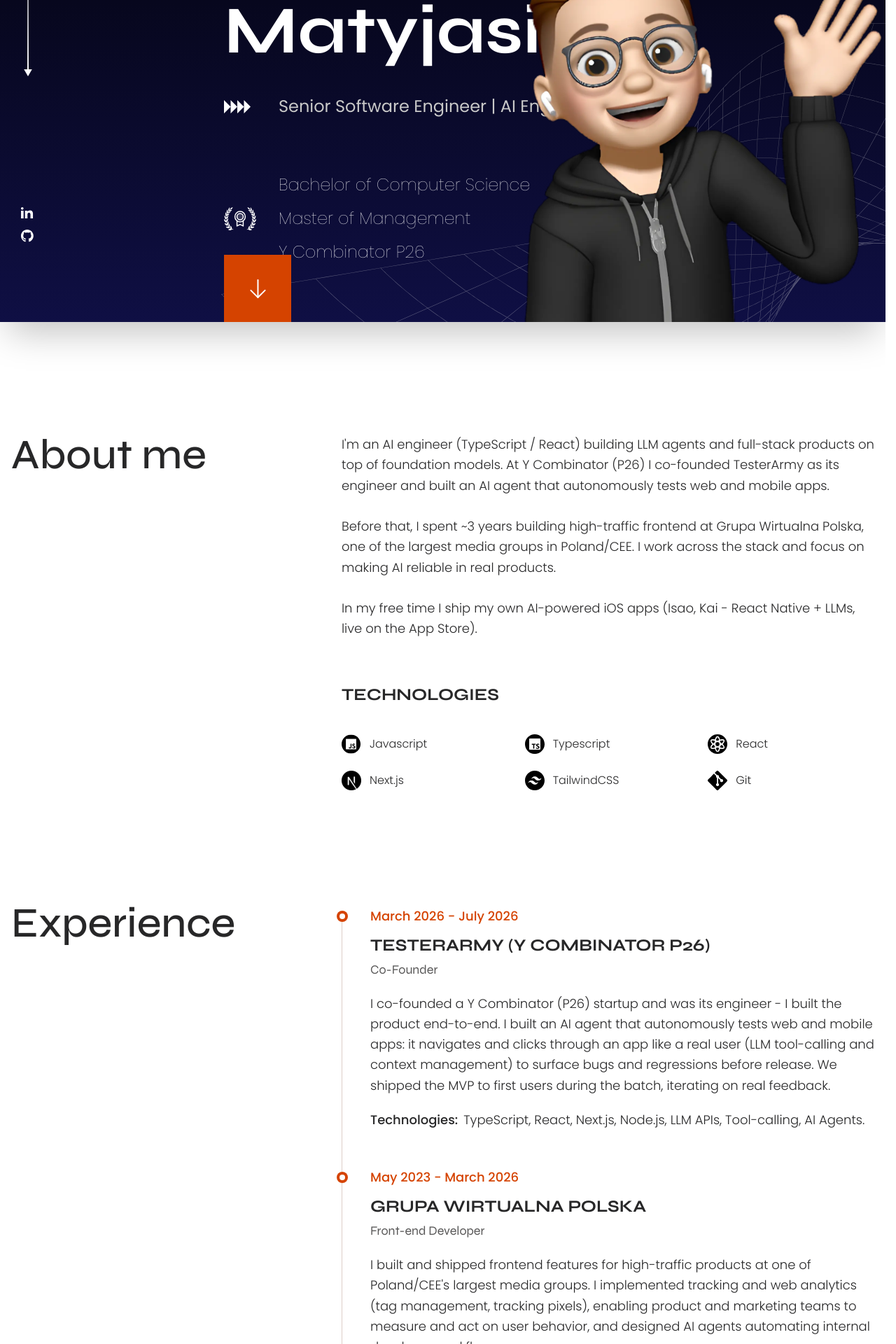
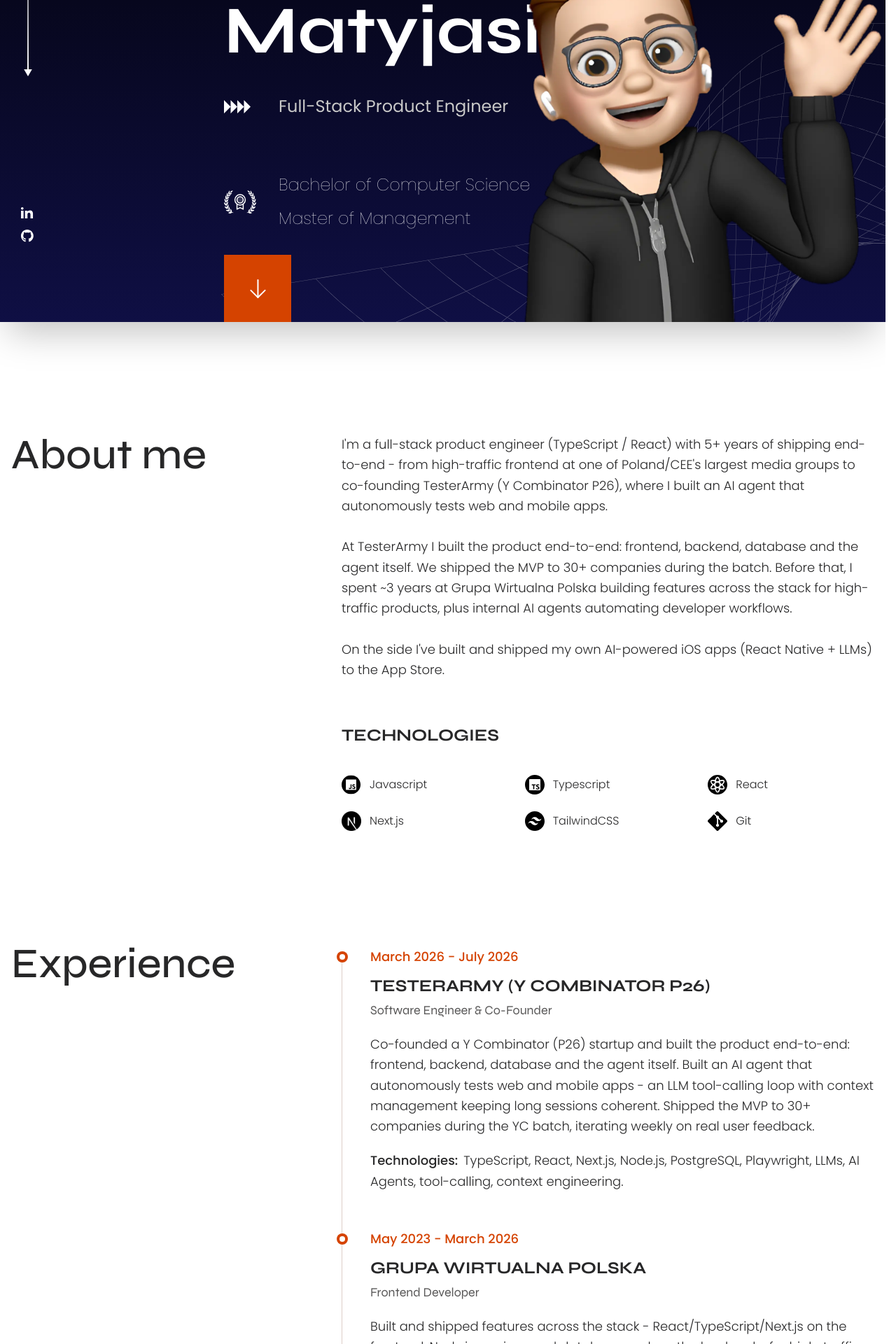
Before and after one commit to pmatyjasik/portfolio-pmatyjasik, a Next.js app: page / in a window 1280 px wide. Shown: the part 340-2260 px from the top of the page at 70% size. Built offline with nearby package versions, Linux system fonts and the light colour scheme.

Commit message:
update info

```diff
--- a/src/components/Degree.tsx
+++ b/src/components/Degree.tsx
@@ -14,7 +14,6 @@
         Bachelor of Computer Science
       </h2>
       <h2 className='font-thin md:text-xl xl:text-2xl'>Master of Management</h2>
-      <h2 className='font-thin md:text-xl xl:text-2xl'>Y Combinator P26</h2>
     </div>
   </div>
 );
--- a/src/components/Role.tsx
+++ b/src/components/Role.tsx
@@ -10,7 +10,7 @@
       className='h-4.75 w-9.5'
     />
     <h2 className='text-xl font-normal text-gray-400 lg:text-xl xl:text-2xl 2xl:text-2xl'>
-      Senior Software Engineer | AI Engineer
+      Full-Stack Product Engineer
     </h2>
   </div>
 );
--- /dev/null
+++ b/src/pages/404.tsx
@@ -0,0 +1,24 @@
+import Head from 'next/head';
+import Link from 'next/link';
+
+const NotFound = () => (
+  <>
+    <Head>
+      <title>Page not found - Piotr Matyjasik</title>
+    </Head>
+    <div className='flex h-svh flex-col items-center justify-center bg-hero-gradient px-4 text-center'>
+      <p className='font-syne text-8xl font-bold md:text-9xl'>404</p>
+      <p className='mt-4 text-base font-light text-gray-400 md:text-lg'>
+        This page doesn&apos;t exist.
+      </p>
+      <Link
+        href='/'
+        className='mt-8 border border-gray-500 px-6 py-2 font-medium transition-all duration-500 hover:scale-110'
+      >
+        Back to home
+      </Link>
+    </div>
+  </>
+);
+
+export default NotFound;
--- a/src/pages/_app.tsx
+++ b/src/pages/_app.tsx
@@ -9,22 +9,22 @@
       <Head>
         <meta
           name='description'
-          content='Piotr Matyjasik - AI engineer (TypeScript / React) building LLM agents and full-stack products. Ex-founder @ TesterArmy (YC P26). Explore my projects and experience.'
+          content='Piotr Matyjasik - full-stack product engineer (TypeScript / React) with 5+ years of shipping end-to-end. Built an AI agent at TesterArmy (YC P26). Explore my projects and experience.'
         />
         <link rel='shortcut icon' href='/favicon.ico' />
         <meta property='og:type' content='website' />
         <meta
           property='og:title'
-          content='Piotr Matyjasik - AI Engineer (TypeScript / React)'
+          content='Piotr Matyjasik - Full-Stack Product Engineer'
         />
         <meta
           property='og:description'
-          content='Piotr Matyjasik - AI engineer (TypeScript / React) building LLM agents and full-stack products. Ex-founder @ TesterArmy (YC P26). Explore my projects and experience.'
+          content='Piotr Matyjasik - full-stack product engineer (TypeScript / React) with 5+ years of shipping end-to-end. Built an AI agent at TesterArmy (YC P26). Explore my projects and experience.'
         />
         <meta property='og:image' content='/og-image.png' />
         <meta name='theme-color' content='#000000' />
         <link rel='apple-touch-icon' href='/favicon.ico' />
-        <title>Piotr Matyjasik - AI Engineer</title>
+        <title>Piotr Matyjasik - Full-Stack Product Engineer</title>
         <meta
           name='viewport'
           content='width=device-width, initial-scale=1.0, minimum-scale=0.5, maximum-scale=3.0'
--- a/src/sections/AboutSection.tsx
+++ b/src/sections/AboutSection.tsx
@@ -22,19 +22,22 @@
     <SectionTitle title='About me' />
     <div>
       <article className='text-base leading-relaxed font-light text-gray-800 md:text-lg'>
-        I&apos;m an AI engineer (TypeScript / React) building LLM agents and
-        full-stack products on top of foundation models. At Y Combinator (P26)
-        I co-founded TesterArmy as its engineer and built an AI agent that
-        autonomously tests web and mobile apps.
+        I&apos;m a full-stack product engineer (TypeScript / React) with 5+
+        years of shipping end-to-end - from high-traffic frontend at one of
+        Poland/CEE&apos;s largest media groups to co-founding TesterArmy (Y
+        Combinator P26), where I built an AI agent that autonomously tests web
+        and mobile apps.
         <br />
         <br />
-        Before that, I spent ~3 years building high-traffic frontend at Grupa
-        Wirtualna Polska, one of the largest media groups in Poland/CEE. I work
-        across the stack and focus on making AI reliable in real products.
+        At TesterArmy I built the product end-to-end: frontend, backend,
+        database and the agent itself. We shipped the MVP to 30+ companies
+        during the batch. Before that, I spent ~3 years at Grupa Wirtualna
+        Polska building features across the stack for high-traffic products,
+        plus internal AI agents automating developer workflows.
         <br />
         <br />
-        In my free time I ship my own AI-powered iOS apps (Isao, Kai - React
-        Native + LLMs, live on the App Store).
+        On the side I&apos;ve built and shipped my own AI-powered iOS apps
+        (React Native + LLMs) to the App Store.
       </article>
       <div className='mt-16 flex items-center gap-5'>
         <h2 className='min-w-fit font-syne text-lg font-bold text-gray-800 md:text-xl lg:text-2xl'>
--- a/src/sections/ExperienceSection.tsx
+++ b/src/sections/ExperienceSection.tsx
@@ -18,30 +18,30 @@
         isFirst
         date='March 2026 - July 2026'
         company='TESTERARMY (Y COMBINATOR P26)'
-        position='Co-Founder'
-        description='I co-founded a Y Combinator (P26) startup and was its engineer - I built the product end-to-end. I built an AI agent that autonomously tests web and mobile apps: it navigates and clicks through an app like a real user (LLM tool-calling and context management) to surface bugs and regressions before release. We shipped the MVP to first users during the batch, iterating on real feedback.'
-        technologies='TypeScript, React, Next.js, Node.js, LLM APIs, Tool-calling, AI Agents'
+        position='Software Engineer & Co-Founder'
+        description='Co-founded a Y Combinator (P26) startup and built the product end-to-end: frontend, backend, database and the agent itself. Built an AI agent that autonomously tests web and mobile apps - an LLM tool-calling loop with context management keeping long sessions coherent. Shipped the MVP to 30+ companies during the YC batch, iterating weekly on real user feedback.'
+        technologies='TypeScript, React, Next.js, Node.js, PostgreSQL, Playwright, LLMs, AI Agents, tool-calling, context engineering'
       />
       <TimelineItem
         date='May 2023 - March 2026'
         company='GRUPA WIRTUALNA POLSKA'
-        position='Front-end Developer'
-        description='I built and shipped frontend features for high-traffic products at one of Poland/CEE&apos;s largest media groups. I implemented tracking and web analytics (tag management, tracking pixels), enabling product and marketing teams to measure and act on user behavior, and designed AI agents automating internal developer workflows.'
-        technologies='React, Next.js, Javascript, Typescript, HTML, CSS, TailwindCSS, SCSS, Git, REST API, GraphQL, MobX, Jotai, Jest, React Testing Library, Node.js, Express, React Router, AI agent workflows'
+        position='Frontend Developer'
+        description='Built and shipped features across the stack - React/TypeScript/Next.js on the frontend, Node.js services and database work on the backend - for high-traffic products. Designed and developed AI agents automating internal workflows, including an agent generating analytics event-tracking scripts, cutting manual scripting work to a fraction of the time. Implemented tracking and web analytics (tag management, tracking pixels), enabling product and marketing teams to measure and act on user behavior.'
+        technologies='TypeScript, React, Next.js, Node.js, LLM APIs (AI agents), GraphQL, TailwindCSS'
       />
       <TimelineItem
         date='September 2022 - May 2023'
         company='FUJITSU'
-        position='Front-end Developer'
-        description={`I actively participated in the development of an application for displaying and manipulating complex data, as well as resolving issues on both the frontend and backend. I also collaborated in defining the application's requirements.`}
-        technologies='Javascript, Typescript, React, Git, SQL, REST API, CSS, HTML'
+        position='Frontend Developer'
+        description='Developed a React application for displaying and manipulating large volumes of complex enterprise data, backed by REST APIs and MySQL. Resolved issues across the frontend and backend, owning problems end-to-end, and co-defined business requirements and project milestones with cross-functional stakeholders.'
+        technologies='TypeScript, JavaScript, React, C#, MySQL, REST API, HTML, CSS'
       />
       <TimelineItem
         date='June 2021 - September 2022'
         company='ETECHNOLOGIE'
-        position='Front-end Developer'
-        description='I took a central role in the creation and development of e-learning and e-commerce platforms, which contributed to their design, implementation, and continuous improvement. I also took part in defining project requirements.'
-        technologies='Javascript, React, Wordpress, PHP, HTML, CSS, REST API, Git'
+        position='Frontend Developer'
+        description='Designed, built and improved eLearning and eCommerce platforms - PHP/WordPress with MySQL on the backend, JavaScript/React on the frontend. Tested frontend features, troubleshot issues across the stack and worked directly with business and product teams to ship improvements.'
+        technologies='JavaScript, React, PHP, WordPress, MySQL, REST API, Cypress'
       />
       <TimelineItem
         date='October 2020 - June 2021'
--- a/src/sections/ProjectsSection.tsx
+++ b/src/sections/ProjectsSection.tsx
@@ -13,7 +13,7 @@
           src='/images/isao.png'
           alt='Isao - Daily Quotes'
           title='Isao - Daily Quotes'
-          description='AI-powered iOS app: daily motivational quotes personalized to the user&apos;s goals by an LLM. Live on the App Store.'
+          description='AI-powered iOS app: daily motivational quotes personalized to the user&apos;s goals by an LLM. Shipped to the App Store.'
           technologies='React Native, Typescript, LLM-based personalization'
           pageHref='https://apps.apple.com/us/app/isao-daily-quotes/id6755051258'
           disabled
@@ -22,7 +22,7 @@
           src='/images/kai.png'
           alt='Kai - Smart Shopping List'
           title='Kai - Smart Shopping List'
-          description='iOS shopping-list app with AI-powered item categorization and real-time sync across multiple lists. Live on the App Store.'
+          description='iOS shopping-list app with AI-powered item categorization and real-time sync across multiple lists. Shipped to the App Store.'
           technologies='React Native, Typescript, AI categorization'
           pageHref='https://apps.apple.com/pl/app/kai-grocery-list/id6747010480'
           disabled
```
